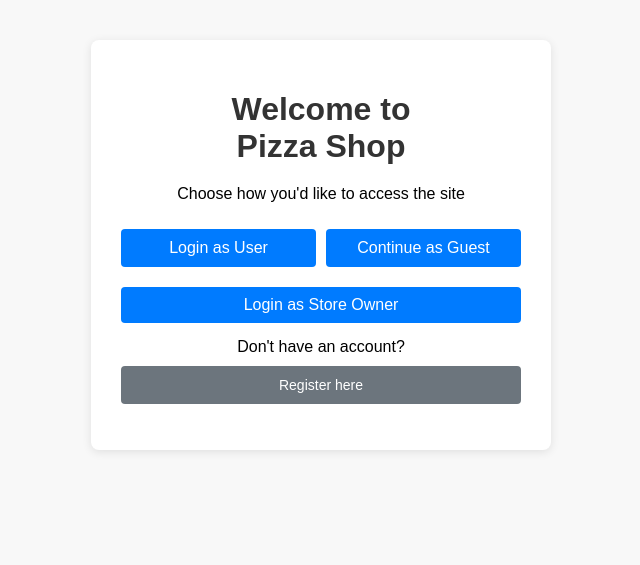
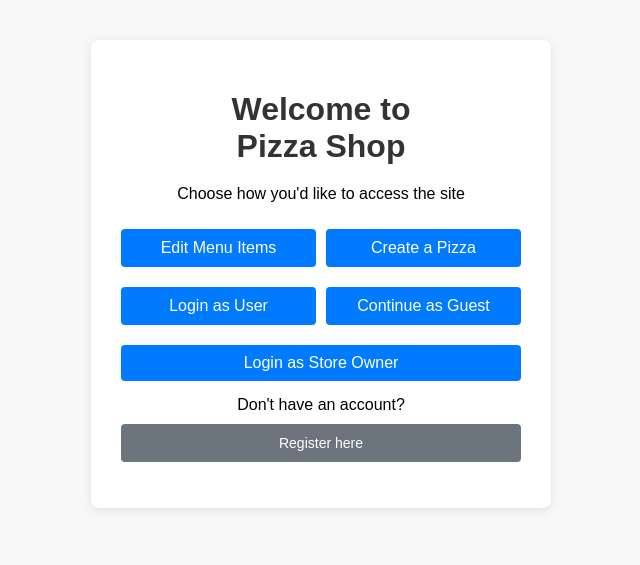
Before and after one commit to mattygi/pizzaproject, a Flask app: page / in a window 1280 px wide. Shown: the top 565 px of the page, without its empty margins (319-959 px from the left). Run offline with Flask 3, Linux system fonts and the light colour scheme.

Commit message:
Update index.html

```diff
--- a/pizzaApp-main/pizzaApp/templates/index.html
+++ b/pizzaApp-main/pizzaApp/templates/index.html
@@ -3,49 +3,39 @@
 <head>
   <meta charset="UTF-8">
   <title>Pizza Shop</title>
-  <link rel="stylesheet" href="../static/css/styles.css">
-  <script src="/static/index.js"></script> <!-- Added script to include your JavaScript file -->
+  <link rel="stylesheet" href="{{ url_for('static', filename='css/styles.css') }}">
+  <script src="{{ url_for('static', filename='index.js') }}"></script> <!-- Ensures Flask serves the JS file -->
 </head>
 <body>
   <div class="container">
     <h1>Welcome to<br>Pizza Shop</h1>
     <p>Choose how you'd like to access the site</p>
 
-    <!--<form method="get" action="customize_pizza.html">
-      <input type="hidden" name="preset" value="store_owner">
-      <button type="submit" class="btn login-btn" style="margin-top: 20px;">Create a pizza</button>
-    </form>
-
     <div class="btn-group compact-btns">
-      <form method="get" action="editMenuItems.html" style="flex: 1;">
-        <input type="hidden" name="preset" value="user">
+      <form method="get" action="{{ url_for('edit_menu_items') }}" style="flex: 1;">
         <button type="submit" class="small-btn login-btn">Edit Menu Items</button>
       </form>
 
-      <form method="post" action="editPrices.html" style="flex: 1;">
-        <input type="hidden" name="role" value="guest">
-        <button type="submit" class="small-btn register-btn">Edit Item Prices</button>
+      <form method="post" action="{{ url_for('customize_pizza') }}" style="flex: 1;">
+        <button type="submit" class="small-btn register-btn">Create a Pizza</button>
       </form>
-    </div>-->
+    </div>
 
     <div class="btn-group compact-btns">
-      <form method="get" action="login.html" style="flex: 1;">
-        <input type="hidden" name="preset" value="user">
+      <form method="get" action="{{ url_for('login') }}" style="flex: 1;">
         <button type="submit" class="small-btn login-btn">Login as User</button>
       </form>
 
-      <form method="post" action="customize_pizza.html" style="flex: 1;">
-        <input type="hidden" name="role" value="guest">
+      <form method="post" action="{{ url_for('customize_pizza') }}" style="flex: 1;">
         <button type="submit" class="small-btn register-btn">Continue as Guest</button>
       </form>
     </div>
 
-    <form method="get" action="adminLogin.html">
-      <input type="hidden" name="preset" value="store_owner">
+    <form method="get" action="{{ url_for('admin_login') }}">
       <button type="submit" class="btn login-btn" style="margin-top: 20px;">Login as Store Owner</button>
     </form>
 
-    <p>Don't have an account?<br><a href="../templates/register.html" class="small-btn register-btn">Register here</a></p>
+    <p>Don't have an account?<br><a href="{{ url_for('register') }}" class="small-btn register-btn">Register here</a></p>
   </div>
 </body>
 </html>
```
